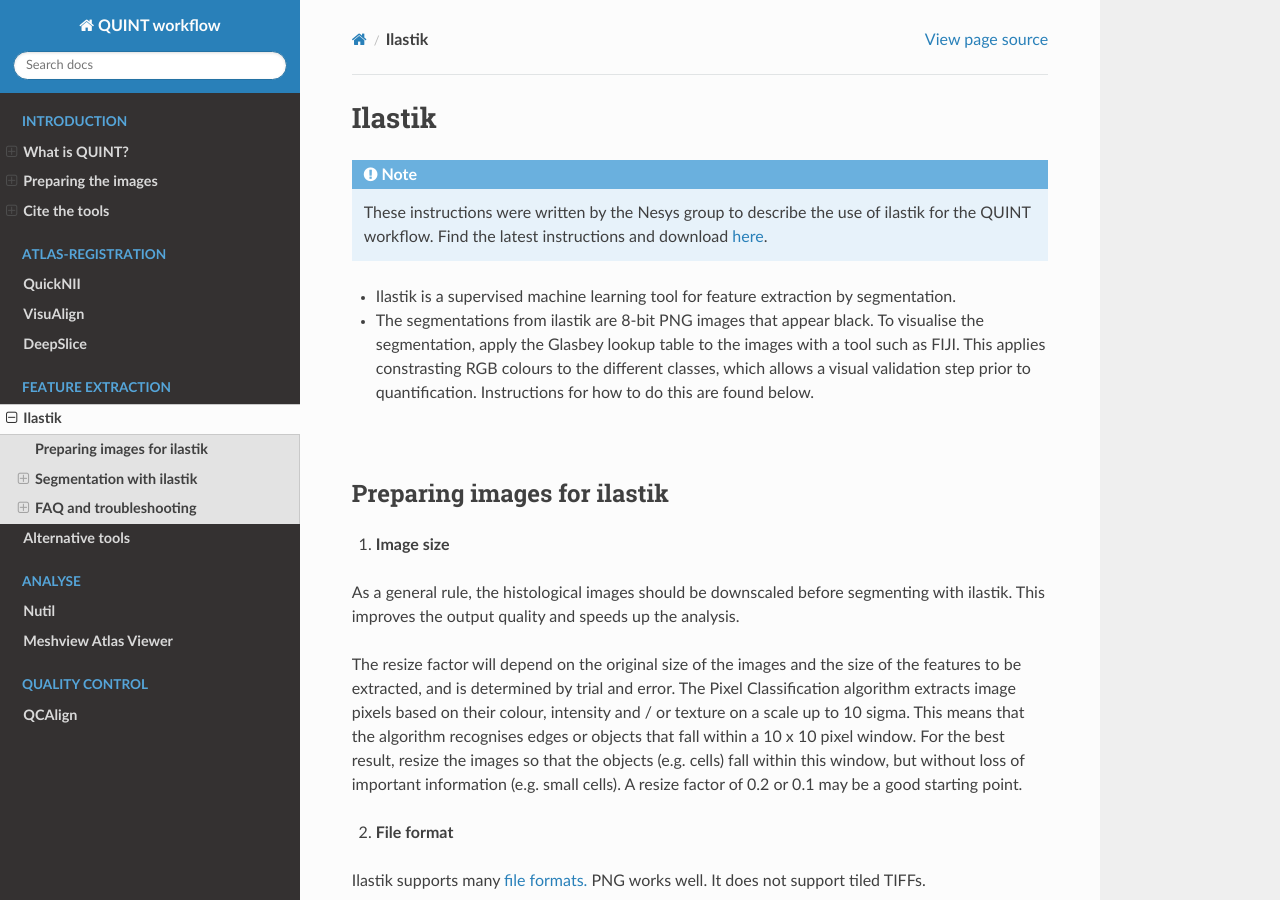
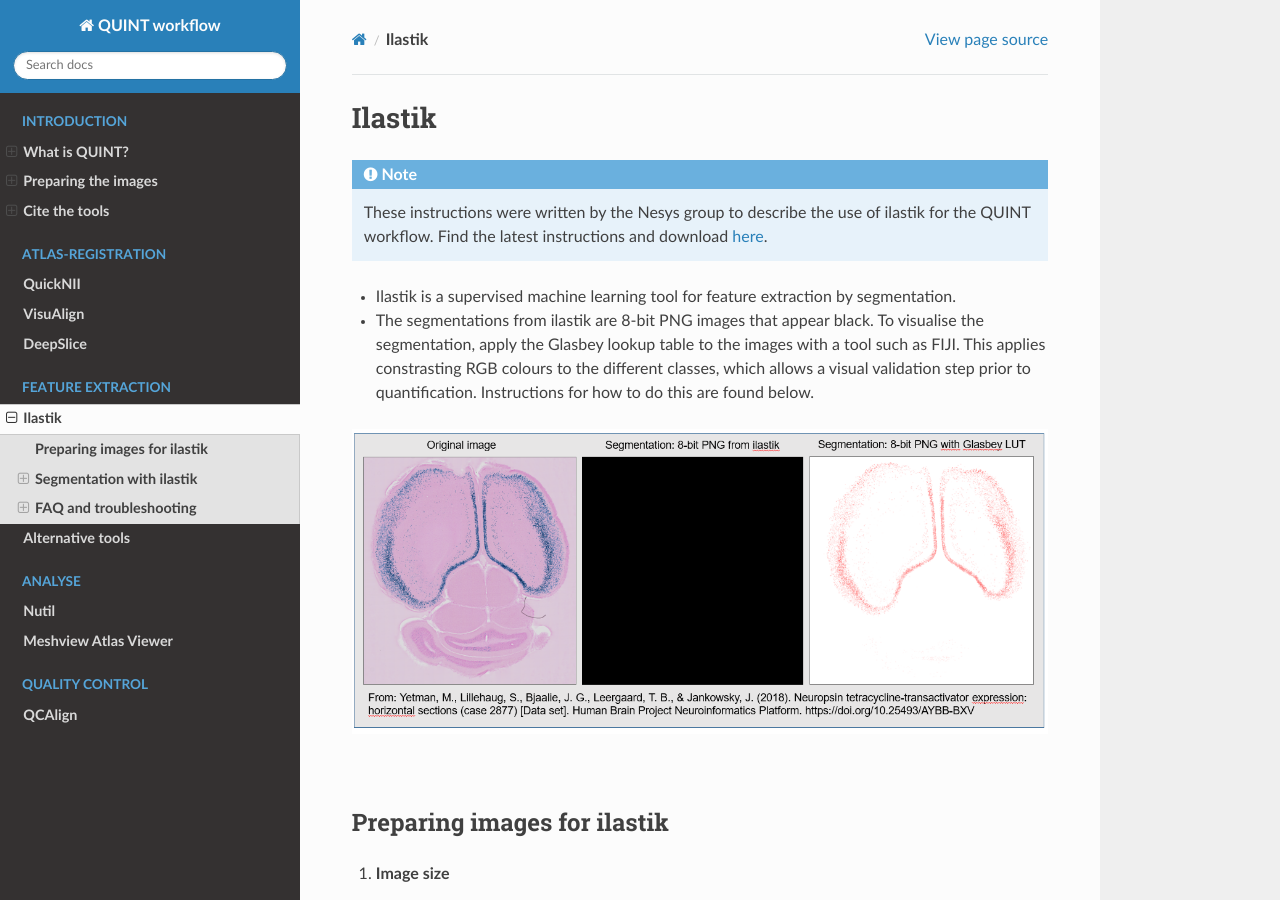
Before and after one commit to Neural-Systems-at-UIO/QUINT_workflow, a Sphinx documentation site: the page built from docs/Ilastik.rst, in a window 1280 px wide and 900 px high. Built offline with Sphinx 7.4.7 and the Read the Docs theme 2.0.0, drawn with Linux system fonts in a browser that asks for light colours.

Commit message:
Update Ilastik.rst

```diff
--- a/docs/Ilastik.rst
+++ b/docs/Ilastik.rst
@@ -7,9 +7,8 @@
 * Ilastik is a supervised machine learning tool for feature extraction by segmentation.
 * The segmentations from ilastik are 8-bit PNG images that appear black. To visualise the segmentation, apply the Glasbey lookup table to the images with a tool such as FIJI. This applies constrasting RGB colours to the different classes, which allows a visual validation step prior to quantification. Instructions for how to do this are found below.
 
-    .. image:: images_ilastik/Segmentation.PNG
-      :width:
-      :align: center
+.. image:: images_ilastik/Segmentation.PNG
+
 
 |
 **Preparing images for ilastik**
```
